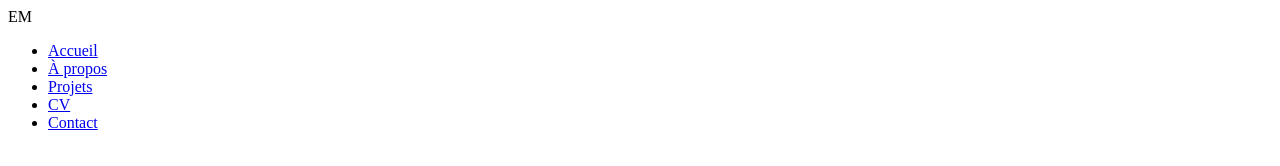
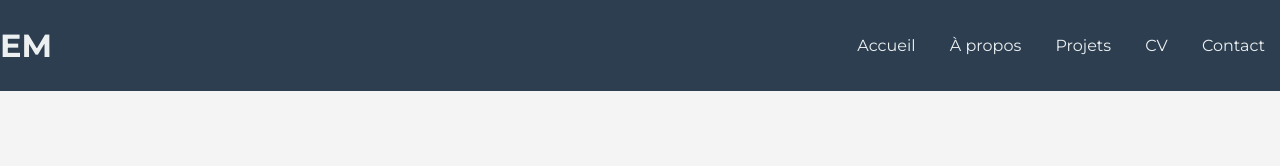
Before and after one commit to Warpzones/site_web, a website: page components/Header.html in a window 1280 px wide. Drawn offline with Linux system fonts and the light colour scheme; files that its build step writes are made by us from their sources; the site is published under a folder, as on GitHub Pages, so addresses that start at the root find nothing.

Commit message:
Corrige les chemins pour GitHub Pages et déplace les fichiers à la racine

```diff
--- a/src/components/Header.html
+++ b/components/Header.html
@@ -4,7 +4,7 @@
     <meta charset="UTF-8">
     <title>Header | Evan MICHELIS</title>
     <link href="https://fonts.googleapis.com/css?family=Montserrat:700,400&display=swap" rel="stylesheet">
-    <link href="/styles/main.css" rel="stylesheet" type="text/css">
+    <link href="styles/main.css" rel="stylesheet" type="text/css">
 </head>
 <body>
     <header class="header">
@@ -13,11 +13,11 @@
         </div>
         <nav class="nav">
             <ul>
-                <li><a href="/pages/index.html">Accueil</a></li>
-                <li><a href="/pages/about.html">À propos</a></li>
-                <li><a href="/pages/projects.html">Projets</a></li>
-                <li><a href="/pages/cv.html">CV</a></li>
-                <li><a href="/pages/contact.html">Contact</a></li>
+                <li><a href="pages/index.html">Accueil</a></li>
+                <li><a href="pages/about.html">À propos</a></li>
+                <li><a href="pages/projects.html">Projets</a></li>
+                <li><a href="pages/cv.html">CV</a></li>
+                <li><a href="pages/contact.html">Contact</a></li>
             </ul>
         </nav>
     </header>
```
Also changed, not shown: components/Footer.html (renamed from src/components/Footer.html, +1 -1 lines), components/Sidebar.html (renamed from src/components/Sidebar.html, +1 -1 lines), pages/about.html (renamed from src/pages/about.html, +1 -1 lines), pages/contact.html (renamed from src/pages/contact.html, +1 -1 lines), pages/cv.html (renamed from src/pages/cv.html, +2 -2 lines), pages/index.html (renamed from src/pages/index.html, +3 -1 lines), pages/projects.html (renamed from src/pages/projects.html, +2 -2 lines), README.md, scripts/main.js (renamed from src/scripts/main.js), styles/main.css (renamed from src/styles/main.css), styles/variables.css (renamed from src/styles/variables.css), 2 other files.
